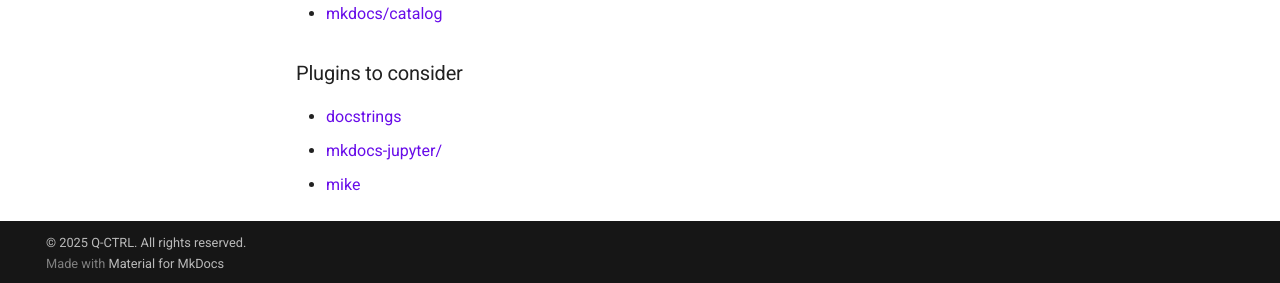
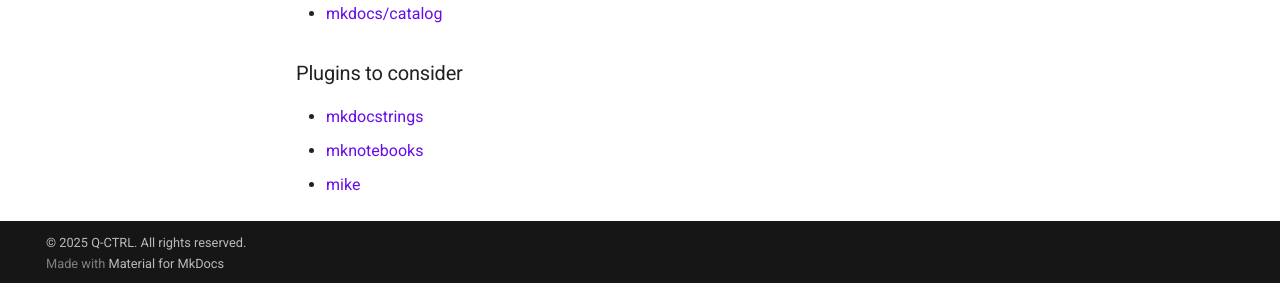
Before and after one commit to qctrl/template, an MkDocs documentation site: the page built from docs/index.md, in a window 1280 px wide and 1029 px high. Shown: the part 743-1026 px from the top of the window. Built offline with MkDocs 1.6.1 and Material for MkDocs 9.7.7, drawn with Linux system fonts in a browser that asks for light colours; comment, search, counter and statistics services are not loaded.

Commit message:
chore: Update template to use mknotebooks instead (#40)

```diff
--- a/docs/index.md
+++ b/docs/index.md
@@ -23,6 +23,6 @@
 
 ### Plugins to consider
 
-- [docstrings](https://mkdocstrings.github.io/)
-- [mkdocs-jupyter/](https://pypi.org/project/mkdocs-jupyter/)
+- [mkdocstrings](https://mkdocstrings.github.io/)
+- [mknotebooks](https://github.com/greenape/mknotebooks)
 - [mike](https://pypi.org/project/mike/)
```
